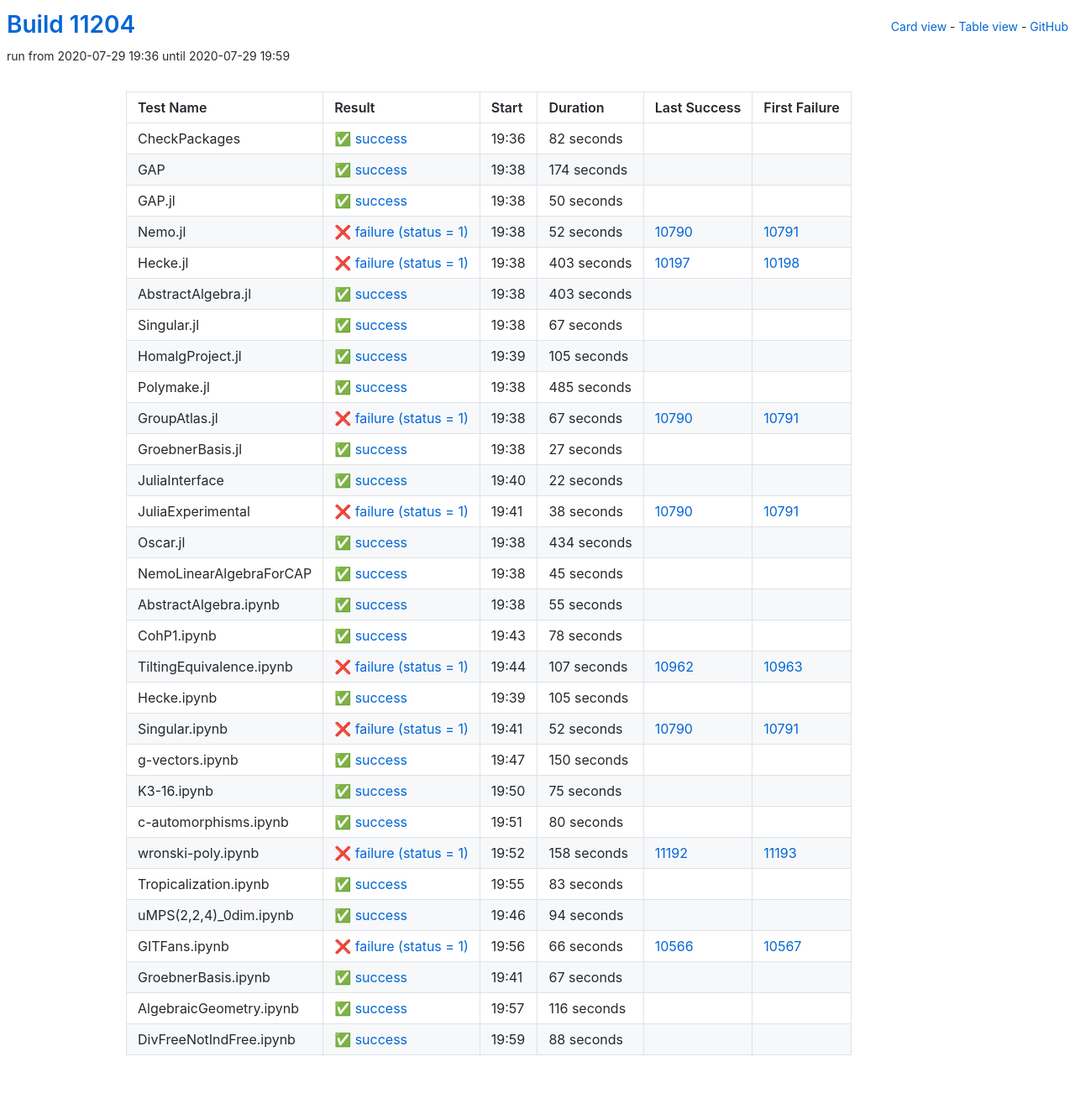
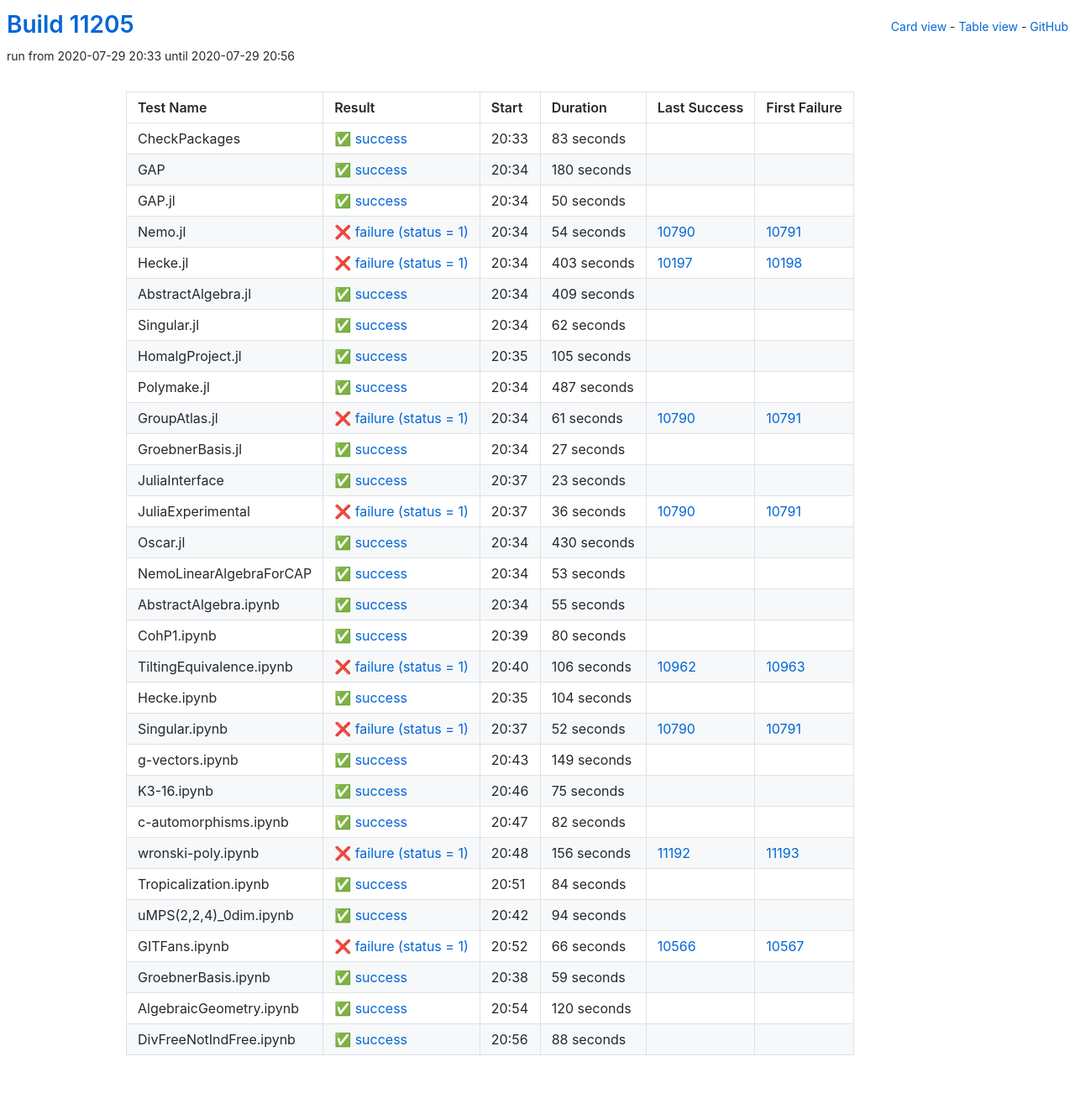
Before and after one commit to oscar-system/oscar-ci-status, a Jekyll site: the page built from table.html, in a window 1280 px wide. Shown: the whole page at 84% size. Built offline with Jekyll 4.4.1, drawn with Linux system fonts in a browser that asks for light colours.

Commit message:
Build #11205

```diff
--- a/_data/ci.yml
+++ b/_data/ci.yml
@@ -1,6 +1,6 @@
 ---
-build: 11204
-build_url: https://oscarci.mathematik.uni-kl.de/job/oscar/11204/
+build: 11205
+build_url: https://oscarci.mathematik.uni-kl.de/job/oscar/11205/
 job: oscar
 organization: oscar-system
 repo: oscar-ci-status
@@ -8,32 +8,32 @@
 tests:
 - name: CheckPackages
   id: checkpackages
-  log: https://oscarci.mathematik.uni-kl.de/job/oscar/11204/artifact/logs/build-11204/CheckPackages.log
-  start: 2020-07-29 19:36
+  log: https://oscarci.mathematik.uni-kl.de/job/oscar/11205/artifact/logs/build-11205/CheckPackages.log
+  start: 2020-07-29 20:33
   success: true
   exitcode: 0
   status: success
-  duration: 82
+  duration: 83
   last_success: false
   last_success_url:
   first_failure: false
   first_failure_url:
 - name: GAP
   id: gap
-  log: https://oscarci.mathematik.uni-kl.de/job/oscar/11204/artifact/logs/build-11204/GAP.log
-  start: 2020-07-29 19:38
+  log: https://oscarci.mathematik.uni-kl.de/job/oscar/11205/artifact/logs/build-11205/GAP.log
+  start: 2020-07-29 20:34
   success: true
   exitcode: 0
   status: success
-  duration: 174
+  duration: 180
   last_success: false
   last_success_url:
   first_failure: false
   first_failure_url:
 - name: GAP.jl
   id: gap-jl
-  log: https://oscarci.mathematik.uni-kl.de/job/oscar/11204/artifact/logs/build-11204/GAP.jl.log
-  start: 2020-07-29 19:38
+  log: https://oscarci.mathematik.uni-kl.de/job/oscar/11205/artifact/logs/build-11205/GAP.jl.log
+  start: 2020-07-29 20:34
   success: true
   exitcode: 0
   status: success
@@ -44,20 +44,20 @@
   first_failure_url:
 - name: Nemo.jl
   id: nemo-jl
-  log: https://oscarci.mathematik.uni-kl.de/job/oscar/11204/artifact/logs/build-11204/Nemo.jl.log
-  start: 2020-07-29 19:38
+  log: https://oscarci.mathematik.uni-kl.de/job/oscar/11205/artifact/logs/build-11205/Nemo.jl.log
+  start: 2020-07-29 20:34
   success: false
   exitcode: 1
   status: failure
-  duration: 52
+  duration: 54
   last_success: 10790
   last_success_url: https://oscarci.mathematik.uni-kl.de/job/oscar/10790/
   first_failure: 10791
   first_failure_url: https://oscarci.mathematik.uni-kl.de/job/oscar/10791/
 - name: Hecke.jl
   id: hecke-jl
-  log: https://oscarci.mathematik.uni-kl.de/job/oscar/11204/artifact/logs/build-11204/Hecke.jl.log
-  start: 2020-07-29 19:38
+  log: https://oscarci.mathematik.uni-kl.de/job/oscar/11205/artifact/logs/build-11205/Hecke.jl.log
+  start: 2020-07-29 20:34
   success: false
   exitcode: 1
   status: failure
@@ -68,32 +68,32 @@
   first_failure_url: https://oscarci.mathematik.uni-kl.de/job/oscar/10198/
 - name: AbstractAlgebra.jl
   id: abstractalgebra-jl
-  log: https://oscarci.mathematik.uni-kl.de/job/oscar/11204/artifact/logs/build-11204/AbstractAlgebra.jl.log
-  start: 2020-07-29 19:38
+  log: https://oscarci.mathematik.uni-kl.de/job/oscar/11205/artifact/logs/build-11205/AbstractAlgebra.jl.log
+  start: 2020-07-29 20:34
   success: true
   exitcode: 0
   status: success
-  duration: 403
+  duration: 409
   last_success: false
   last_success_url:
   first_failure: false
   first_failure_url:
 - name: Singular.jl
   id: singular-jl
-  log: https://oscarci.mathematik.uni-kl.de/job/oscar/11204/artifact/logs/build-11204/Singular.jl.log
-  start: 2020-07-29 19:38
+  log: https://oscarci.mathematik.uni-kl.de/job/oscar/11205/artifact/logs/build-11205/Singular.jl.log
+  start: 2020-07-29 20:34
   success: true
   exitcode: 0
   status: success
-  duration: 67
+  duration: 62
   last_success: false
   last_success_url:
   first_failure: false
   first_failure_url:
 - name: HomalgProject.jl
   id: homalgproject-jl
-  log: https://oscarci.mathematik.uni-kl.de/job/oscar/11204/artifact/logs/build-11204/HomalgProject.jl.log
-  start: 2020-07-29 19:39
+  log: https://oscarci.mathematik.uni-kl.de/job/oscar/11205/artifact/logs/build-11205/HomalgProject.jl.log
+  start: 2020-07-29 20:35
   success: true
   exitcode: 0
   status: success
@@ -104,32 +104,32 @@
   first_failure_url:
 - name: Polymake.jl
   id: polymake-jl
-  log: https://oscarci.mathematik.uni-kl.de/job/oscar/11204/artifact/logs/build-11204/Polymake.jl.log
-  start: 2020-07-29 19:38
+  log: https://oscarci.mathematik.uni-kl.de/job/oscar/11205/artifact/logs/build-11205/Polymake.jl.log
+  start: 2020-07-29 20:34
   success: true
   exitcode: 0
   status: success
-  duration: 485
+  duration: 487
   last_success: false
   last_success_url:
   first_failure: false
   first_failure_url:
 - name: GroupAtlas.jl
   id: groupatlas-jl
-  log: https://oscarci.mathematik.uni-kl.de/job/oscar/11204/artifact/logs/build-11204/GroupAtlas.jl.log
-  start: 2020-07-29 19:38
+  log: https://oscarci.mathematik.uni-kl.de/job/oscar/11205/artifact/logs/build-11205/GroupAtlas.jl.log
+  start: 2020-07-29 20:34
   success: false
   exitcode: 1
   status: failure
-  duration: 67
+  duration: 61
   last_success: 10790
   last_success_url: https://oscarci.mathematik.uni-kl.de/job/oscar/10790/
   first_failure: 10791
   first_failure_url: https://oscarci.mathematik.uni-kl.de/job/oscar/10791/
 - name: GroebnerBasis.jl
   id: groebnerbasis-jl
-  log: https://oscarci.mathematik.uni-kl.de/job/oscar/11204/artifact/logs/build-11204/GroebnerBasis.jl.log
-  start: 2020-07-29 19:38
+  log: https://oscarci.mathematik.uni-kl.de/job/oscar/11205/artifact/logs/build-11205/GroebnerBasis.jl.log
+  start: 2020-07-29 20:34
   success: true
   exitcode: 0
   status: success
@@ -140,56 +140,56 @@
   first_failure_url:
 - name: JuliaInterface
   id: juliainterface
-  log: https://oscarci.mathematik.uni-kl.de/job/oscar/11204/artifact/logs/build-11204/JuliaInterface.log
-  start: 2020-07-29 19:40
+  log: https://oscarci.mathematik.uni-kl.de/job/oscar/11205/artifact/logs/build-11205/JuliaInterface.log
+  start: 2020-07-29 20:37
   success: true
   exitcode: 0
   status: success
-  duration: 22
+  duration: 23
   last_success: false
   last_success_url:
   first_failure: false
   first_failure_url:
 - name: JuliaExperimental
   id: juliaexperimental
-  log: https://oscarci.mathematik.uni-kl.de/job/oscar/11204/artifact/logs/build-11204/JuliaExperimental.log
-  start: 2020-07-29 19:41
+  log: https://oscarci.mathematik.uni-kl.de/job/oscar/11205/artifact/logs/build-11205/JuliaExperimental.log
+  start: 2020-07-29 20:37
   success: false
   exitcode: 1
   status: failure
-  duration: 38
+  duration: 36
   last_success: 10790
   last_success_url: https://oscarci.mathematik.uni-kl.de/job/oscar/10790/
   first_failure: 10791
   first_failure_url: https://oscarci.mathematik.uni-kl.de/job/oscar/10791/
 - name: Oscar.jl
   id: oscar-jl
-  log: https://oscarci.mathematik.uni-kl.de/job/oscar/11204/artifact/logs/build-11204/Oscar.jl.log
-  start: 2020-07-29 19:38
+  log: https://oscarci.mathematik.uni-kl.de/job/oscar/11205/artifact/logs/build-11205/Oscar.jl.log
+  start: 2020-07-29 20:34
   success: true
   exitcode: 0
   status: success
-  duration: 434
+  duration: 430
   last_success: false
   last_success_url:
   first_failure: false
   first_failure_url:
 - name: NemoLinearAlgebraForCAP
   id: nemolinearalgebraforcap
-  log: https://oscarci.mathematik.uni-kl.de/job/oscar/11204/artifact/logs/build-11204/NemoLinearAlgebraForCAP.log
-  start: 2020-07-29 19:38
+  log: https://oscarci.mathematik.uni-kl.de/job/oscar/11205/artifact/logs/build-11205/NemoLinearAlgebraForCAP.log
+  start: 2020-07-29 20:34
   success: true
   exitcode: 0
   status: success
-  duration: 45
+  duration: 53
   last_success: false
   last_success_url:
   first_failure: false
   first_failure_url:
 - name: AbstractAlgebra.ipynb
   id: abstractalgebra-ipynb
-  log: https://oscarci.mathematik.uni-kl.de/job/oscar/11204/artifact/logs/build-11204/AbstractAlgebra.ipynb.log
-  start: 2020-07-29 19:38
+  log: https://oscarci.mathematik.uni-kl.de/job/oscar/11205/artifact/logs/build-11205/AbstractAlgebra.ipynb.log
+  start: 2020-07-29 20:34
   success: true
   exitcode: 0
   status: success
@@ -200,44 +200,44 @@
   first_failure_url:
 - name: CohP1.ipynb
   id: cohp1-ipynb
-  log: https://oscarci.mathematik.uni-kl.de/job/oscar/11204/artifact/logs/build-11204/CohP1.ipynb.log
-  start: 2020-07-29 19:43
+  log: https://oscarci.mathematik.uni-kl.de/job/oscar/11205/artifact/logs/build-11205/CohP1.ipynb.log
+  start: 2020-07-29 20:39
   success: true
   exitcode: 0
   status: success
-  duration: 78
+  duration: 80
   last_success: false
   last_success_url:
   first_failure: false
   first_failure_url:
 - name: TiltingEquivalence.ipynb
   id: tiltingequivalence-ipynb
-  log: https://oscarci.mathematik.uni-kl.de/job/oscar/11204/artifact/logs/build-11204/TiltingEquivalence.ipynb.log
-  start: 2020-07-29 19:44
+  log: https://oscarci.mathematik.uni-kl.de/job/oscar/11205/artifact/logs/build-11205/TiltingEquivalence.ipynb.log
+  start: 2020-07-29 20:40
   success: false
   exitcode: 1
   status: failure
-  duration: 107
+  duration: 106
   last_success: 10962
   last_success_url: https://oscarci.mathematik.uni-kl.de/job/oscar/10962/
   first_failure: 10963
   first_failure_url: https://oscarci.mathematik.uni-kl.de/job/oscar/10963/
 - name: Hecke.ipynb
   id: hecke-ipynb
-  log: https://oscarci.mathematik.uni-kl.de/job/oscar/11204/artifact/logs/build-11204/Hecke.ipynb.log
-  start: 2020-07-29 19:39
+  log: https://oscarci.mathematik.uni-kl.de/job/oscar/11205/artifact/logs/build-11205/Hecke.ipynb.log
+  start: 2020-07-29 20:35
   success: true
   exitcode: 0
   status: success
-  duration: 105
+  duration: 104
   last_success: false
   last_success_url:
   first_failure: false
   first_failure_url:
 - name: Singular.ipynb
   id: singular-ipynb
-  log: https://oscarci.mathematik.uni-kl.de/job/oscar/11204/artifact/logs/build-11204/Singular.ipynb.log
-  start: 2020-07-29 19:41
+  log: https://oscarci.mathematik.uni-kl.de/job/oscar/11205/artifact/logs/build-11205/Singular.ipynb.log
+  start: 2020-07-29 20:37
   success: false
   exitcode: 1
   status: failure
@@ -248,20 +248,20 @@
   first_failure_url: https://oscarci.mathematik.uni-kl.de/job/oscar/10791/
 - name: g-vectors.ipynb
   id: g-vectors-ipynb
-  log: https://oscarci.mathematik.uni-kl.de/job/oscar/11204/artifact/logs/build-11204/g-vectors.ipynb.log
-  start: 2020-07-29 19:47
+  log: https://oscarci.mathematik.uni-kl.de/job/oscar/11205/artifact/logs/build-11205/g-vectors.ipynb.log
+  start: 2020-07-29 20:43
   success: true
   exitcode: 0
   status: success
-  duration: 150
+  duration: 149
   last_success: false
   last_success_url:
   first_failure: false
   first_failure_url:
 - name: K3-16.ipynb
   id: k3-16-ipynb
-  log: https://oscarci.mathematik.uni-kl.de/job/oscar/11204/artifact/logs/build-11204/K3-16.ipynb.log
-  start: 2020-07-29 19:50
+  log: https://oscarci.mathematik.uni-kl.de/job/oscar/11205/artifact/logs/build-11205/K3-16.ipynb.log
+  start: 2020-07-29 20:46
   success: true
   exitcode: 0
   status: success
@@ -272,44 +272,44 @@
   first_failure_url:
 - name: c-automorphisms.ipynb
   id: c-automorphisms-ipynb
-  log: https://oscarci.mathematik.uni-kl.de/job/oscar/11204/artifact/logs/build-11204/c-automorphisms.ipynb.log
-  start: 2020-07-29 19:51
+  log: https://oscarci.mathematik.uni-kl.de/job/oscar/11205/artifact/logs/build-11205/c-automorphisms.ipynb.log
+  start: 2020-07-29 20:47
   success: true
   exitcode: 0
   status: success
-  duration: 80
+  duration: 82
   last_success: false
   last_success_url:
   first_failure: false
   first_failure_url:
 - name: wronski-poly.ipynb
   id: wronski-poly-ipynb
-  log: https://oscarci.mathematik.uni-kl.de/job/oscar/11204/artifact/logs/build-11204/wronski-poly.ipynb.log
-  start: 2020-07-29 19:52
+  log: https://oscarci.mathematik.uni-kl.de/job/oscar/11205/artifact/logs/build-11205/wronski-poly.ipynb.log
+  start: 2020-07-29 20:48
   success: false
   exitcode: 1
   status: failure
-  duration: 158
+  duration: 156
   last_success: 11192
   last_success_url: https://oscarci.mathematik.uni-kl.de/job/oscar/11192/
   first_failure: 11193
   first_failure_url: https://oscarci.mathematik.uni-kl.de/job/oscar/11193/
 - name: Tropicalization.ipynb
   id: tropicalization-ipynb
-  log: https://oscarci.mathematik.uni-kl.de/job/oscar/11204/artifact/logs/build-11204/Tropicalization.ipynb.log
-  start: 2020-07-29 19:55
+  log: https://oscarci.mathematik.uni-kl.de/job/oscar/11205/artifact/logs/build-11205/Tropicalization.ipynb.log
+  start: 2020-07-29 20:51
   success: true
   exitcode: 0
   status: success
-  duration: 83
+  duration: 84
   last_success: false
   last_success_url:
   first_failure: false
   first_failure_url:
 - name: uMPS(2,2,4)_0dim.ipynb
   id: umps-2-2-4-0dim-ipynb
-  log: https://oscarci.mathematik.uni-kl.de/job/oscar/11204/artifact/logs/build-11204/uMPS-2-2-4-_0dim.ipynb.log
-  start: 2020-07-29 19:46
+  log: https://oscarci.mathematik.uni-kl.de/job/oscar/11205/artifact/logs/build-11205/uMPS-2-2-4-_0dim.ipynb.log
+  start: 2020-07-29 20:42
   success: true
   exitcode: 0
   status: success
@@ -320,8 +320,8 @@
   first_failure_url:
 - name: GITFans.ipynb
   id: gitfans-ipynb
-  log: https://oscarci.mathematik.uni-kl.de/job/oscar/11204/artifact/logs/build-11204/GITFans.ipynb.log
-  start: 2020-07-29 19:56
+  log: https://oscarci.mathematik.uni-kl.de/job/oscar/11205/artifact/logs/build-11205/GITFans.ipynb.log
+  start: 2020-07-29 20:52
   success: false
   exitcode: 1
   status: failure
@@ -332,32 +332,32 @@
   first_failure_url: https://oscarci.mathematik.uni-kl.de/job/oscar/10567/
 - name: GroebnerBasis.ipynb
   id: groebnerbasis-ipynb
-  log: https://oscarci.mathematik.uni-kl.de/job/oscar/11204/artifact/logs/build-11204/GroebnerBasis.ipynb.log
-  start: 2020-07-29 19:41
+  log: https://oscarci.mathematik.uni-kl.de/job/oscar/11205/artifact/logs/build-11205/GroebnerBasis.ipynb.log
+  start: 2020-07-29 20:38
   success: true
   exitcode: 0
   status: success
-  duration: 67
+  duration: 59
   last_success: false
   last_success_url:
   first_failure: false
   first_failure_url:
 - name: AlgebraicGeometry.ipynb
   id: algebraicgeometry-ipynb
-  log: https://oscarci.mathematik.uni-kl.de/job/oscar/11204/artifact/logs/build-11204/AlgebraicGeometry.ipynb.log
-  start: 2020-07-29 19:57
+  log: https://oscarci.mathematik.uni-kl.de/job/oscar/11205/artifact/logs/build-11205/AlgebraicGeometry.ipynb.log
+  start: 2020-07-29 20:54
   success: true
   exitcode: 0
   status: success
-  duration: 116
+  duration: 120
   last_success: false
   last_success_url:
   first_failure: false
   first_failure_url:
 - name: DivFreeNotIndFree.ipynb
   id: divfreenotindfree-ipynb
-  log: https://oscarci.mathematik.uni-kl.de/job/oscar/11204/artifact/logs/build-11204/DivFreeNotIndFree.ipynb.log
-  start: 2020-07-29 19:59
+  log: https://oscarci.mathematik.uni-kl.de/job/oscar/11205/artifact/logs/build-11205/DivFreeNotIndFree.ipynb.log
+  start: 2020-07-29 20:56
   success: true
   exitcode: 0
   status: success
```
Also changed, not shown: README.md.
